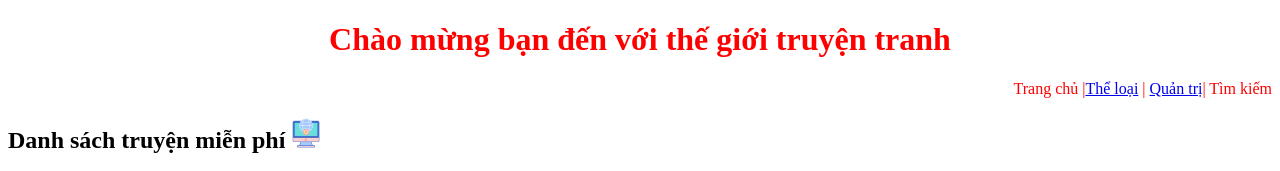
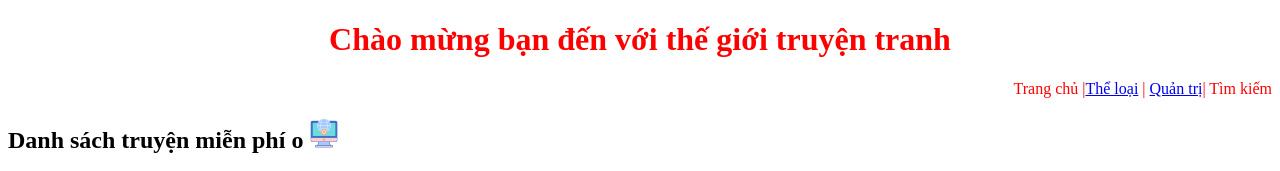
Before and after one commit to J03MinhNgoc/J03minhngoc.github.io, a plain HTML site: page index.html in a window 1280 px wide. Shown: the top 171 px of the page. Drawn offline with Linux system fonts and the light colour scheme.

Commit message:
mô tả

```diff
--- a/index.html
+++ b/index.html
@@ -14,7 +14,7 @@
       <a href="./quan_tri.html">Quản trị</a>| Tìm kiếm
     </p>
     <h2>
-      Danh sách truyện miễn phí
+      Danh sách truyện miễn phí o
       <img src="./anh8.png" style="width: 30px" />
     </h2>
     <p>
```
